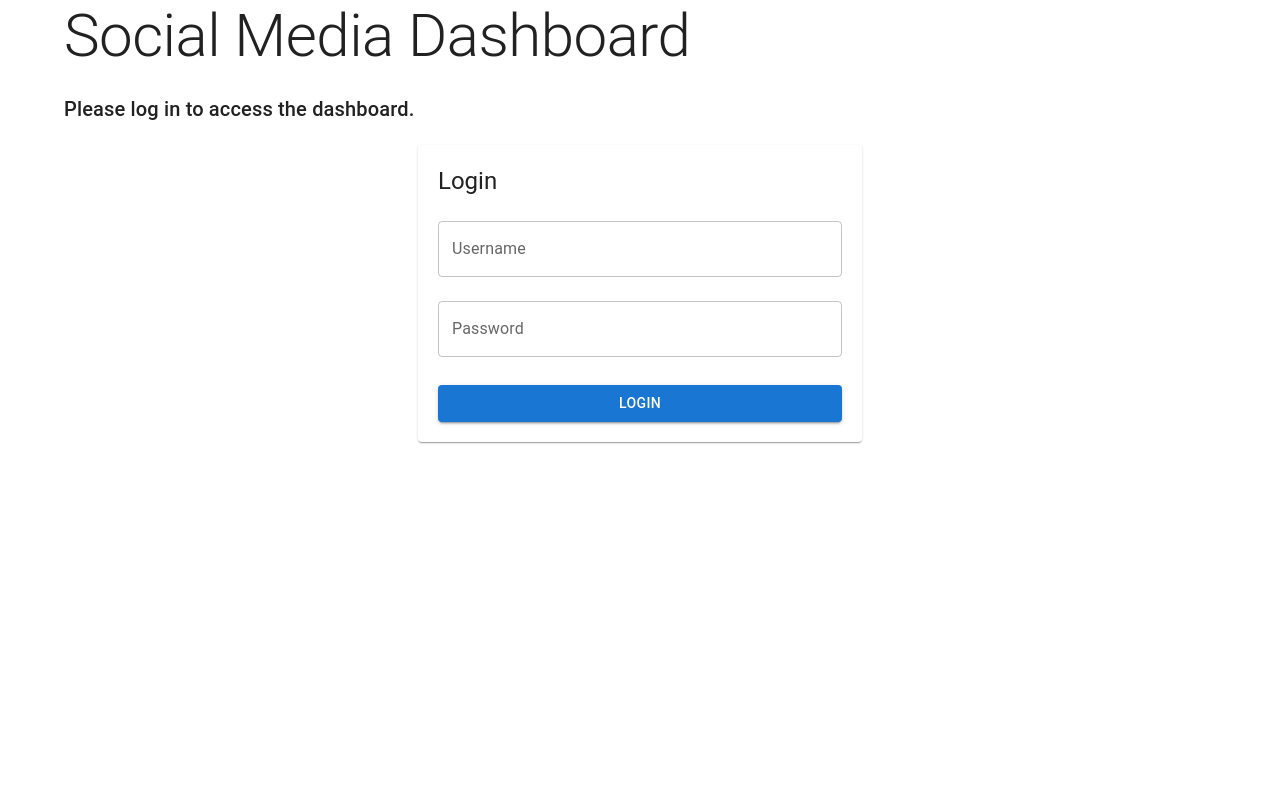
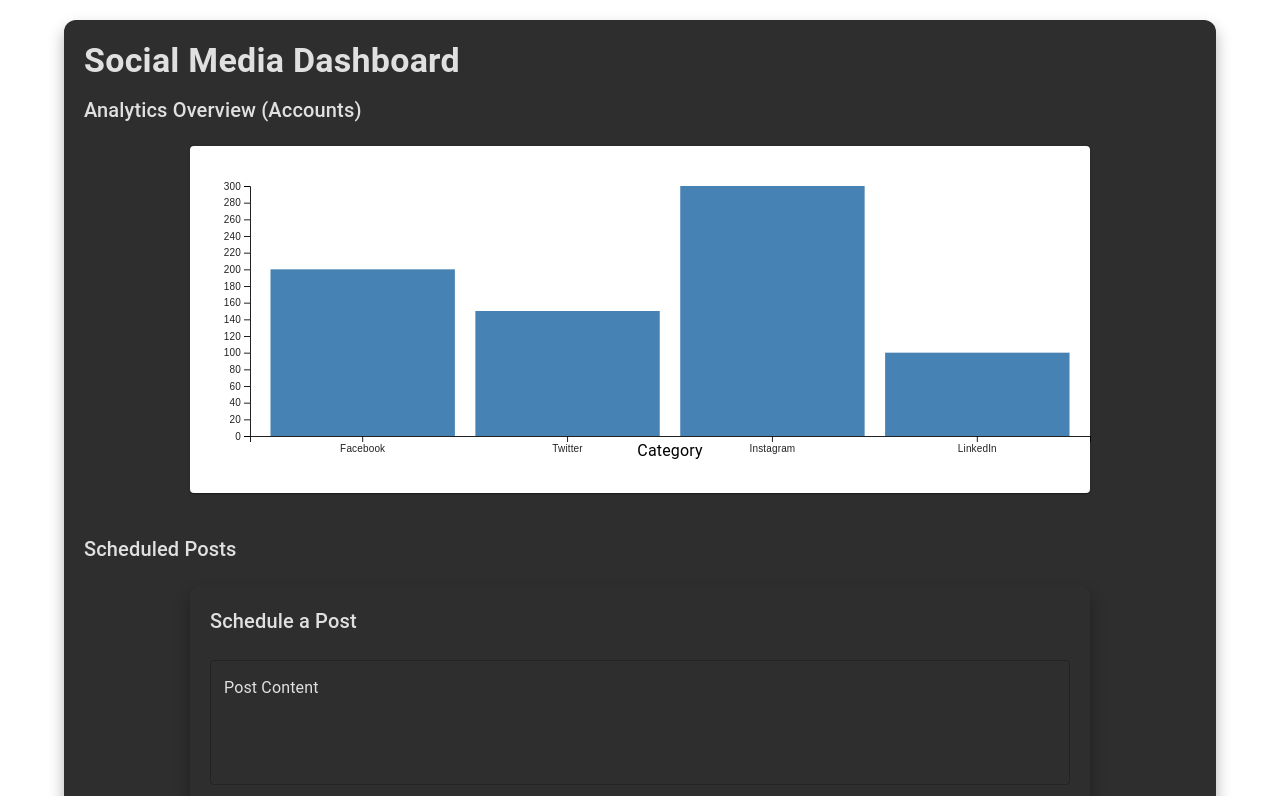
Before and after one commit to asearer/social-media-dashboard, a React (Create React App) app: page / in a window 1280 px wide. Shown: the top 796 px of the page. Built offline with nearby package versions, Linux system fonts and the light colour scheme.

Commit message:
On branch main  Your branch is up to date with 'origin/main'.  Changes to be committed: 	modified:   README.md 	modified:   src/App.js

```diff
--- a/src/App.js
+++ b/src/App.js
@@ -1,10 +1,10 @@
 import React, { useState } from 'react';
 import { Container, Typography, CssBaseline } from '@mui/material';
-import Auth from './components/Auth';
+// import Auth from './components/Auth'; // Comment out the Auth component import
 import Dashboard from './components/Dashboard';
 
 function App() {
-  const [authenticated, setAuthenticated] = useState(false);
+  const [authenticated, setAuthenticated] = useState(true); // Set authenticated to true
 
   return (
     <Container maxWidth="lg">
@@ -19,7 +19,7 @@ function App() {
           <Typography variant="h6" gutterBottom>
             Please log in to access the dashboard.
           </Typography>
-          <Auth onLogin={setAuthenticated} />
+          {/* <Auth onLogin={setAuthenticated} /> */} {/* Comment out the Auth component */}
         </div>
       )}
     </Container>
```
Also changed, not shown: 1 other file (tests, documents, lock files or other folders).
